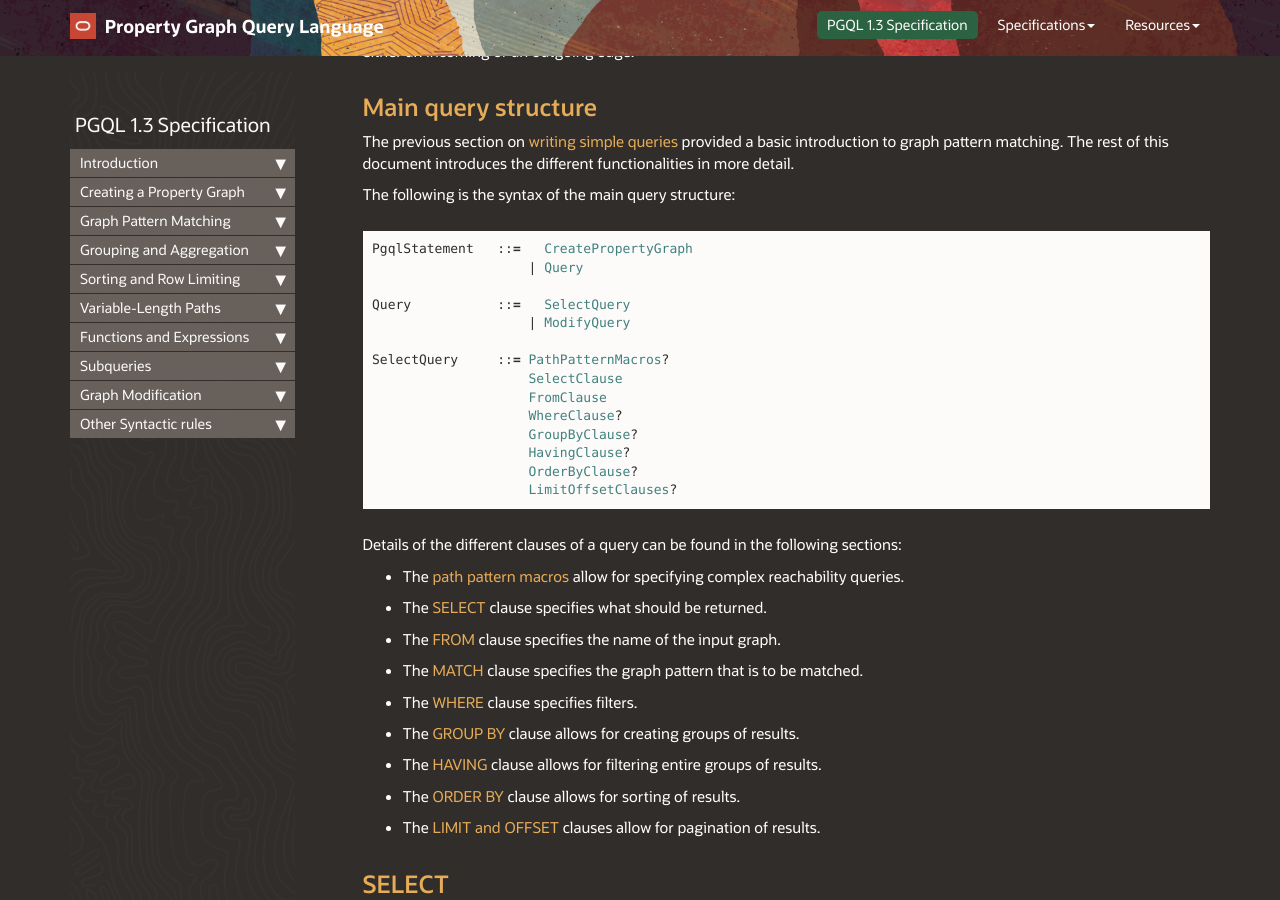
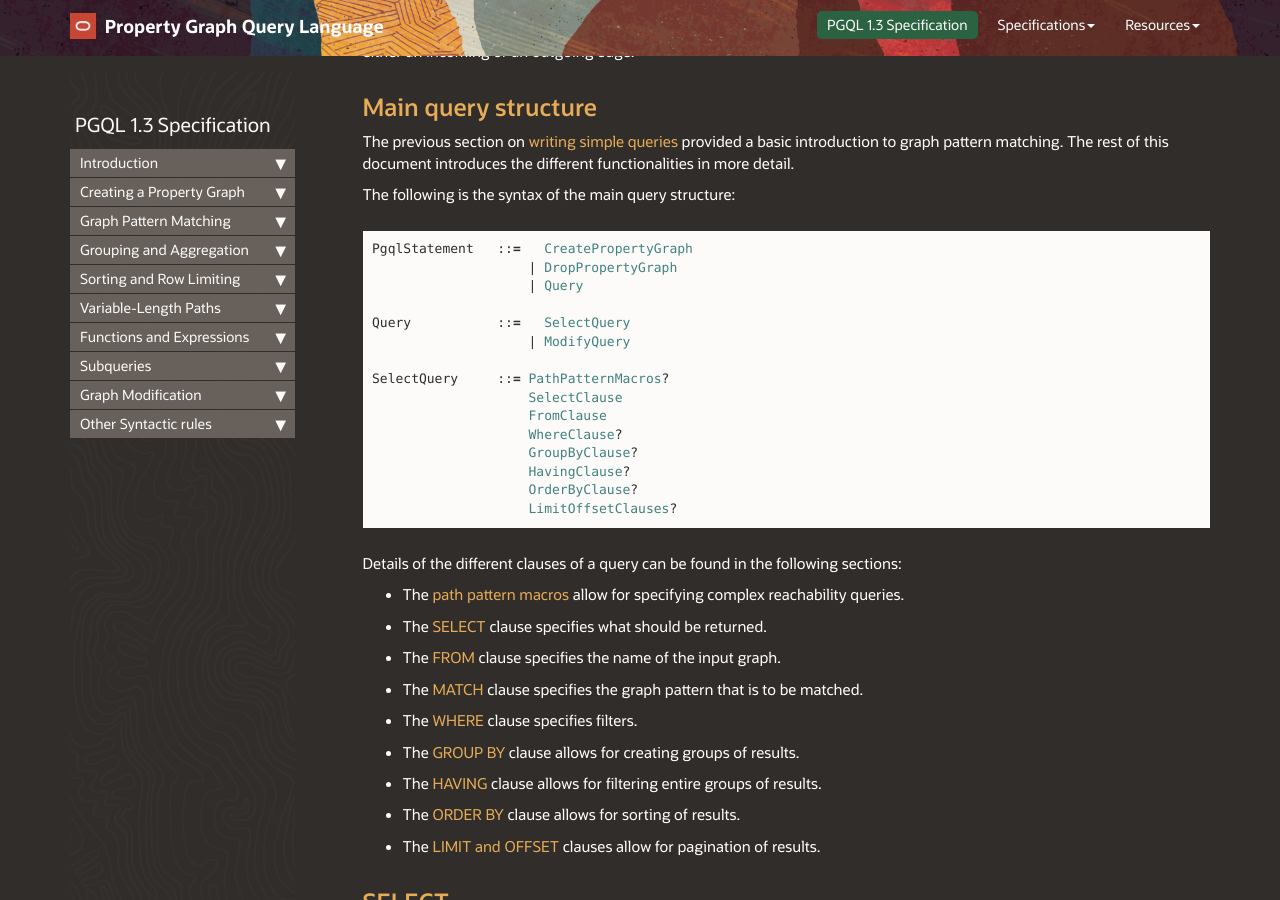
Before and after one commit to oracle/pgql-lang, a Jekyll site: the page built from pages/pgql-1.3-spec.md, in a window 1280 px wide and 900 px high, scrolled down 29616 px. Built offline with Jekyll 4.4.1, drawn with Linux system fonts in a browser that asks for light colours; nearby versions of some CDN libraries; comment, search, counter and statistics services are not loaded.

Commit message:
fix missing DropPropertyGraph

````diff
--- a/pages/pgql-1.3-spec.md
+++ b/pages/pgql-1.3-spec.md
@@ -1215,6 +1215,7 @@ The following is the syntax of the main query structure:
 
 ```bash
 PgqlStatement   ::=   <CreatePropertyGraph>
+                    | <DropPropertyGraph>
                     | <Query>
 
 Query           ::=   <SelectQuery>
````
